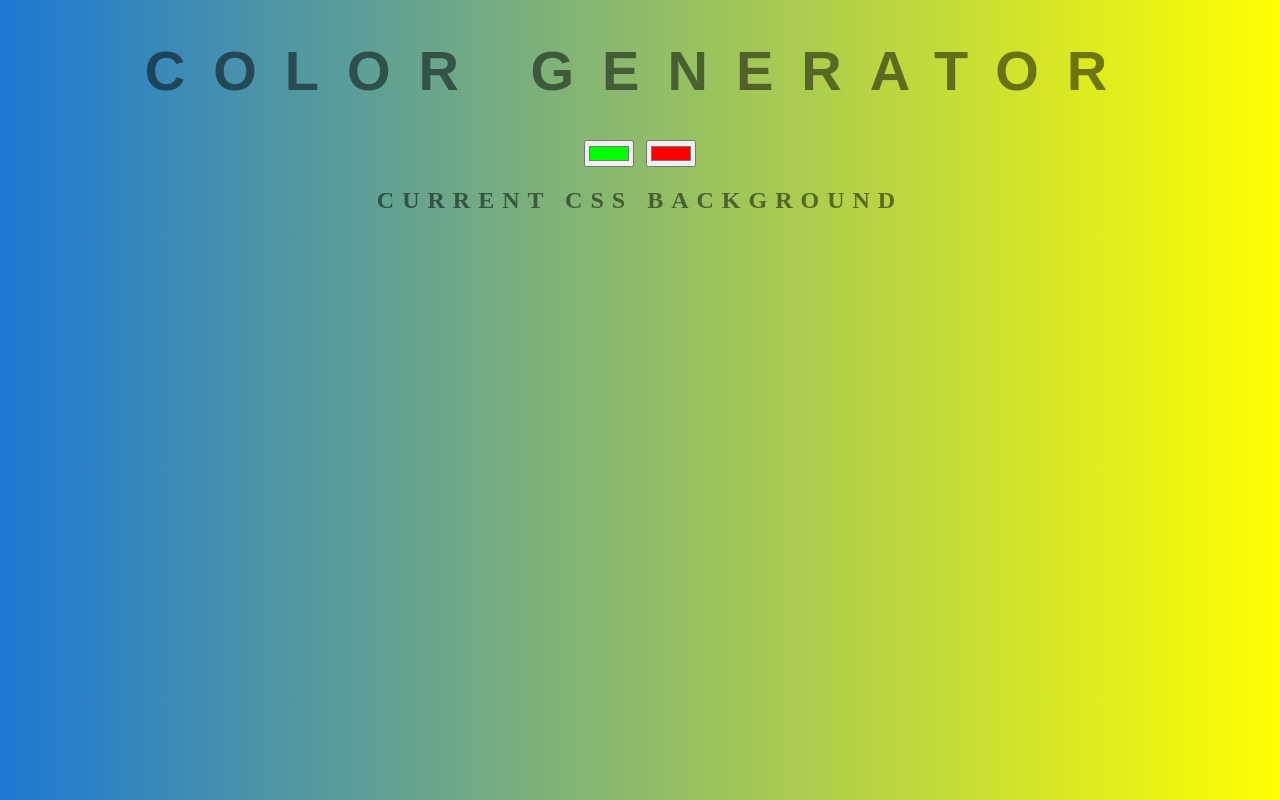
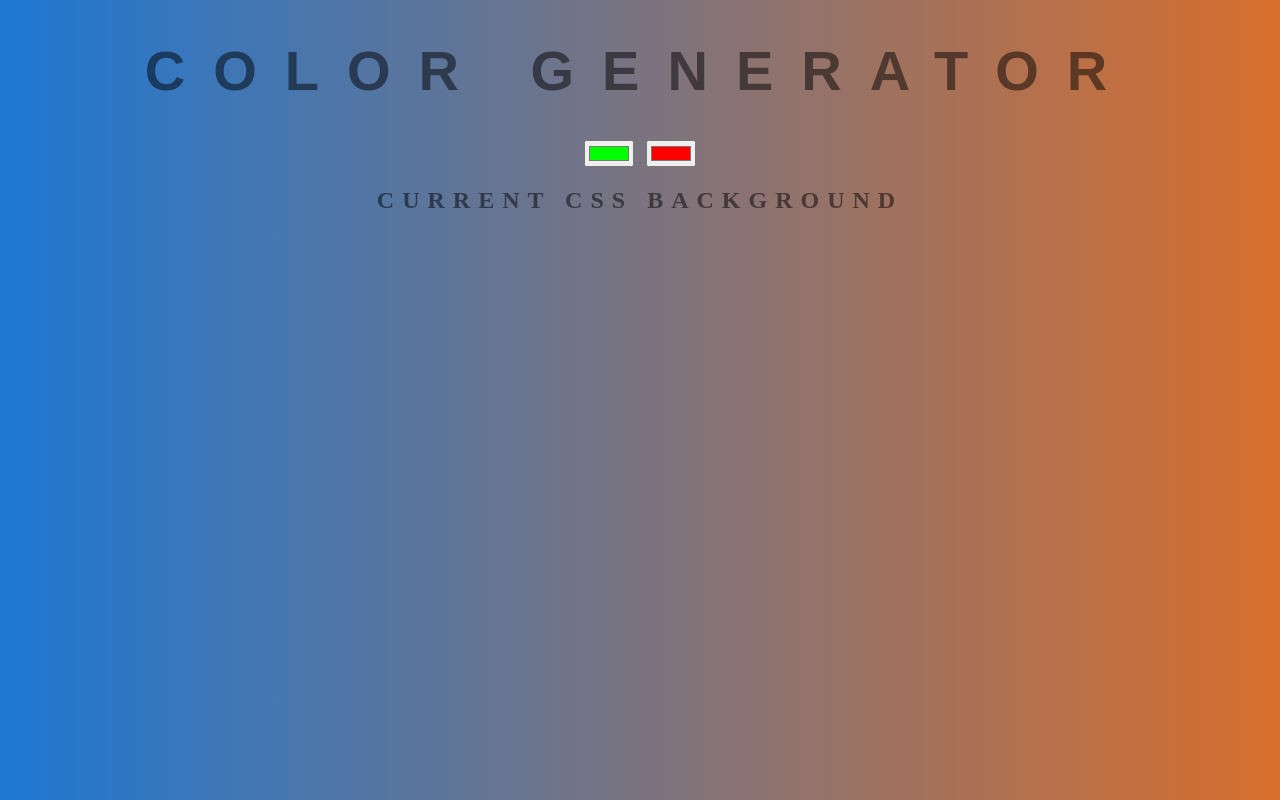
Before and after one commit to ItsUjj96/Background_Generator, a plain HTML site: page index.html in a window 1280 px wide. Drawn offline with Linux system fonts and the light colour scheme.

Commit message:
changed style.css color

```diff
--- a/style.css
+++ b/style.css
@@ -5,7 +5,7 @@ body {
     text-transform: uppercase;
     letter-spacing: .5em;
     top: 15%;
-	background: linear-gradient(to right, rgb(29, 120, 211) , yellow); /* Standard syntax */
+	background: linear-gradient(to right, rgb(29, 120, 211) , rgb(216, 111, 45)); /* Standard syntax */
 }
 
 h1 {
```
